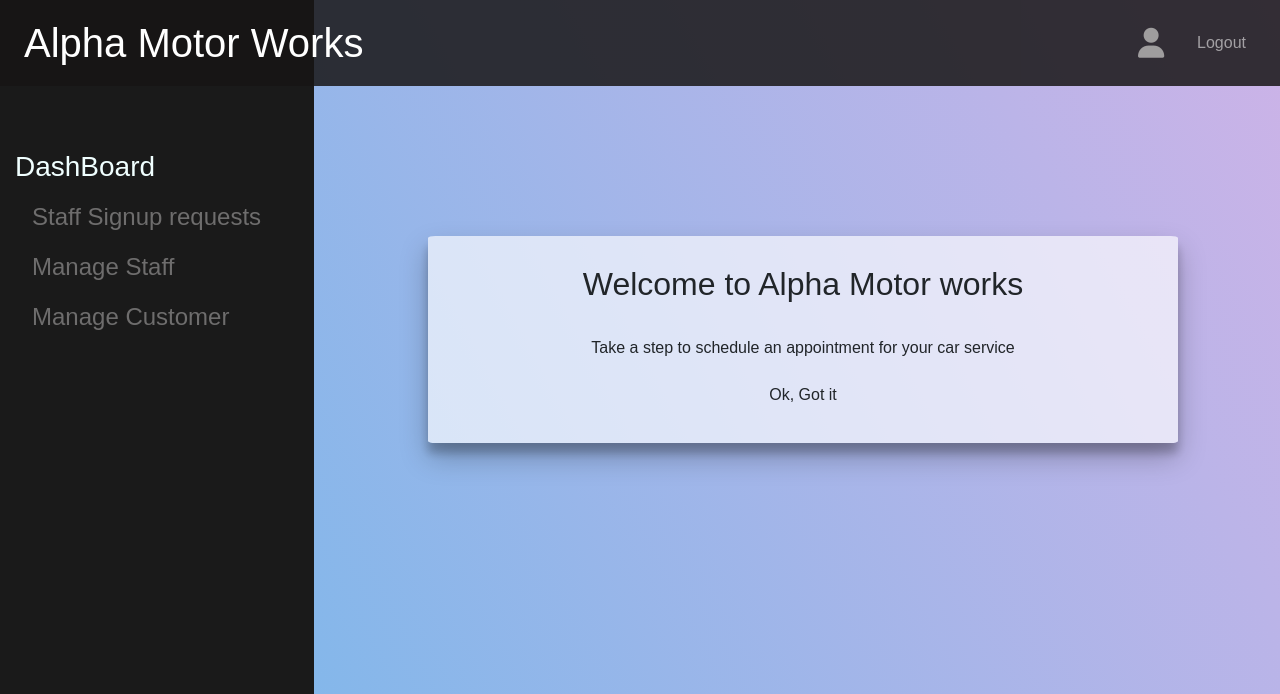
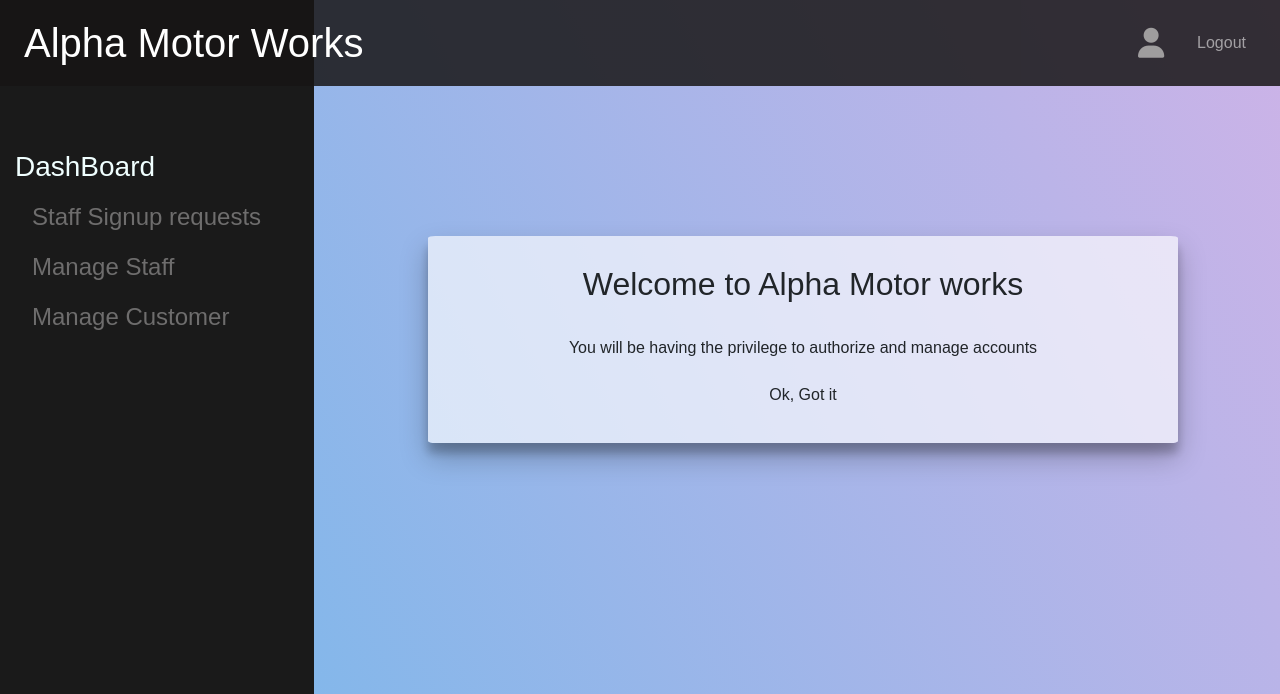
Before and after one commit to AdityaThyagaraju/Automobile-servicing-project, a Flask app: page /Admin in a window 1280 px wide. Shown: the top 694 px of the page. Run offline with Flask 2, Linux system fonts and the light colour scheme; data comes from the database, SQL or seed files in the repository; data that the repository does not hold is empty; some libraries are stand-ins or nearby versions.

Commit message:
notfinal

```diff
--- a/website/templates/admin.html
+++ b/website/templates/admin.html
@@ -115,7 +115,7 @@
 <div class="alert appoint-form hidden-small" id="request-alert" style="text-align:center">
   <h2>Welcome to Alpha Motor works</h2>
   <br>
-  <p> Take a step to schedule an appointment for your car service</p>
+  <p>You will be having the privilege to authorize and manage accounts</p>
   <button class="btn" data-bs-dismiss="alert">Ok, Got it</button>
 </div>
 
--- a/website/templates/staff.html
+++ b/website/templates/staff.html
@@ -110,7 +110,7 @@
 <div class="alert appoint-form hidden-small" id="request-alert" style="text-align:center">
   <h2>Welcome to Alpha Motor works</h2>
   <br>
-  <p> Take a step to schedule an appointment for your car service</p>
+  <p> Please respond to the customers requested services</p>
   <button class="btn" data-bs-dismiss="alert">Ok, Got it</button>
 </div>
 
```
